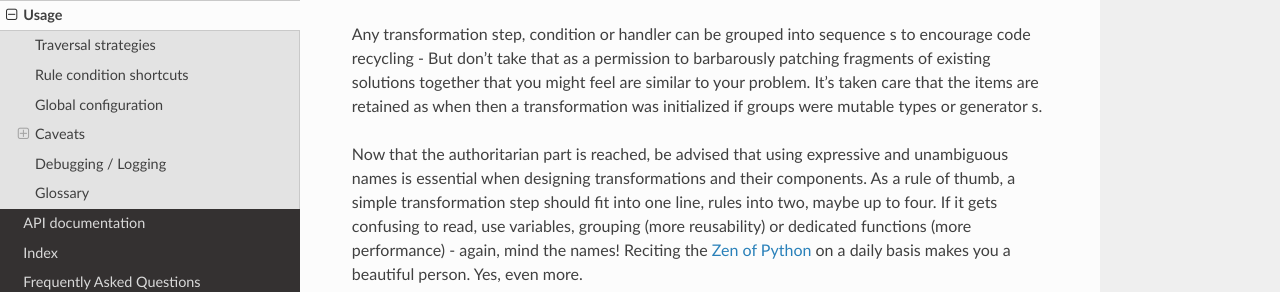
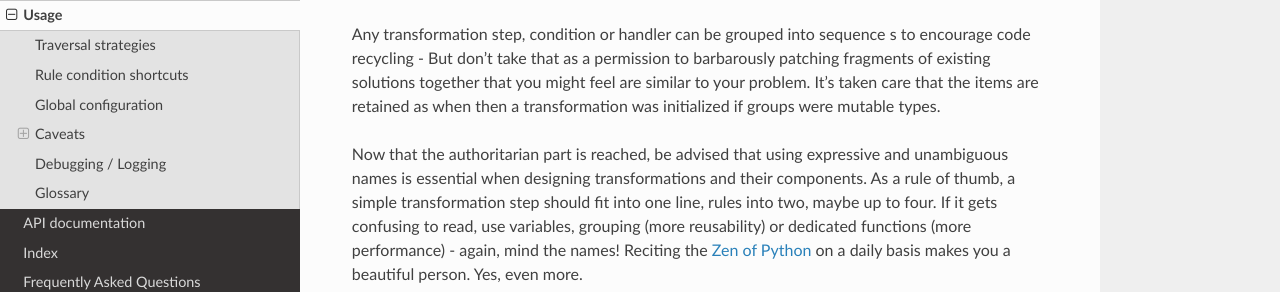
Before and after one commit to funkyfuture/inxs, a Sphinx documentation site: the page built from docs/usage.rst, in a window 1280 px wide and 900 px high, scrolled down 2137 px. Shown: the part 161-453 px from the top of the window. Built offline with Sphinx 7.4.7 and the Read the Docs theme 2.0.0, drawn with Linux system fonts in a browser that asks for light colours; the version number is read from the project's files by our own code.

Commit message:
Removes invalid statement from usage.rst

```diff
--- a/docs/usage.rst
+++ b/docs/usage.rst
@@ -117,7 +117,7 @@ Any transformation step, condition or handler can be grouped into :term:`sequenc
 code recycling - But don't take that as a permission to barbarously patching fragments of existing
 solutions together that you might feel are similar to your problem. It's taken care that the
 items are retained as when then a transformation was initialized if groups were :term:`mutable`
-types or :term:`generator` s.
+types.
 
 Now that the authoritarian part is reached, be advised that using expressive and unambiguous names
 is essential when designing transformations and their components. As a rule of thumb, a simple
```
